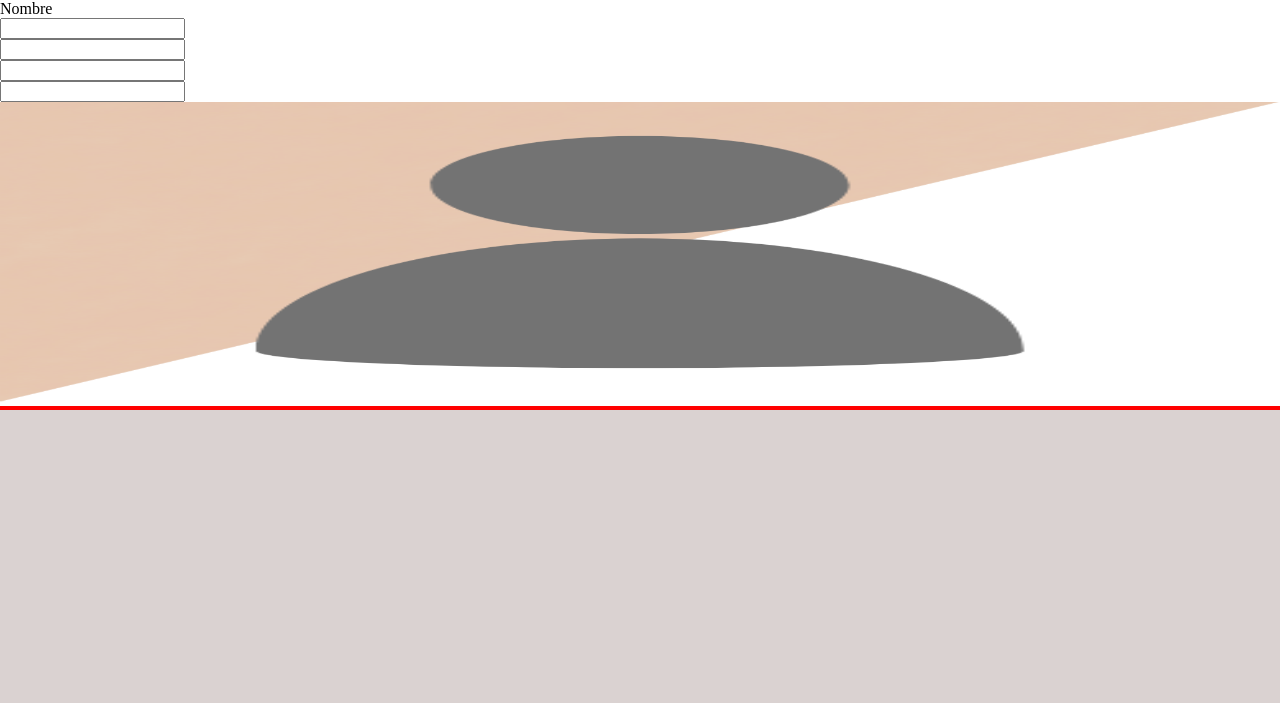
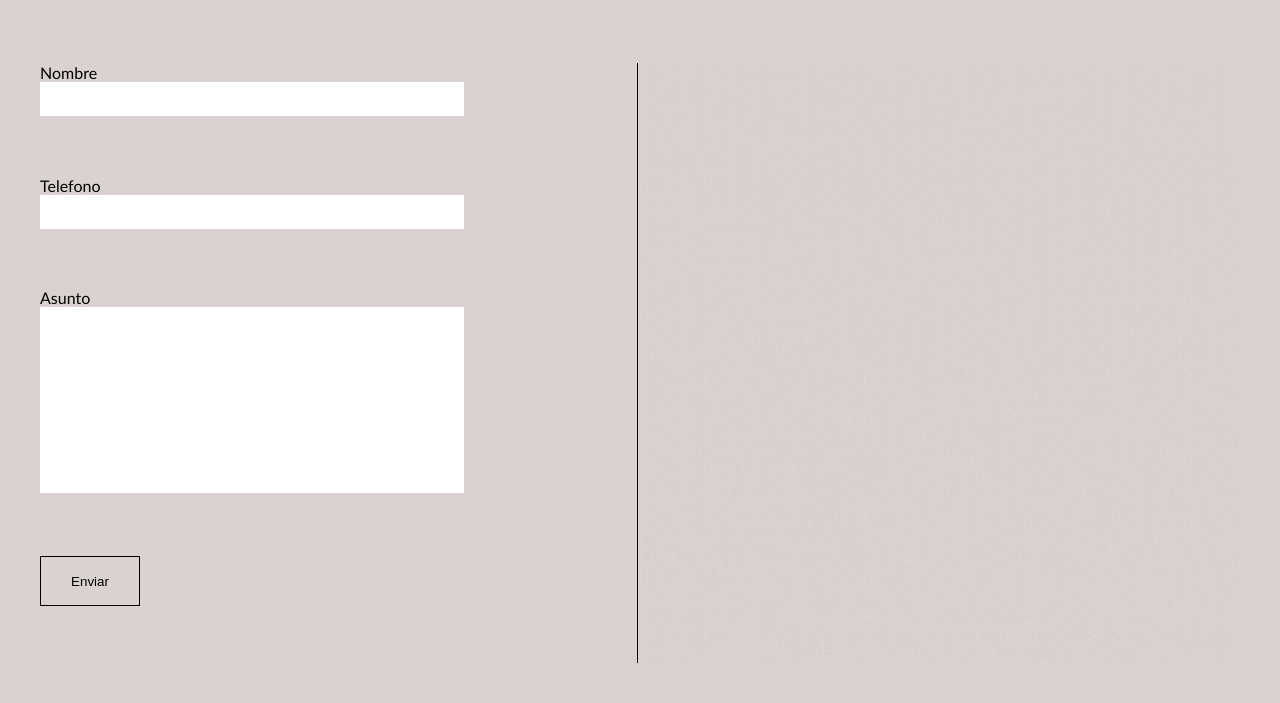
Before and after one commit to cristoballizana/cursos, a plain HTML site: page cursos1/contacto.html in a window 1280 px wide. Shown: the part 180-883 px from the top of the page. Before the commit the page ends 800 px from the top, so only its background shows below. Drawn offline with Linux system fonts and the light colour scheme.

Commit message:
v6
mejorado

```diff
--- a/cursos1/contacto.html
+++ b/cursos1/contacto.html
@@ -27,27 +27,34 @@
 
         </header>
 
+        <BR><BR>
 
+        <center>
+                <h1>contacto</h1>
+        <center>
+                <hr id="hr1">
+                <BR>
 
-        <div id="ContenedorContacto">
+                <div id="Contenedor">
 
-                <BR><BR>
-                <h1>contacto</h1>
+                        <div id="Contenedor-contactos">
+                                <form >
+                                <label for="">Nombre</label><br>
+                                <input type="text" required ></input><br>
 
-                <hr id="hr1">
+                                <label for="">Telefono</label><br>
+                                <input type="text" required></input><br>
 
-                    <div id="infoContacto">
-                        <label for="">Nombre </label><br>
-                        <input type="text" ></input>
-                        <label for=""> </label><br>
-                        <input type="text" ></input>
-                        <label for=""> </label><br>
-                        <input type="text" ></input>
-                        <label for=""> </label><br>
-                        <input type="text" ></input>
+                                <label for="">Asunto</label><br>
+                                <textarea required></textarea><br>
+                                <button id="boton" type="submit" >Enviar</button>
+                                </form>
 
+                        </div>
 
-                                <img id="ContactoImg" src="img/contacto.png  " alt="">
+                        <div id="Contenedor-foto">
+                                <img  id="img1" src="img/Java Script.gif" alt="">
+                        </div>
 
 
                 </div>
--- a/cursos1/css/estilo.css
+++ b/cursos1/css/estilo.css
@@ -2,7 +2,7 @@ body{
 
 margin: 0;
 background-color: #dad2d1;
-
+font-family: 'Gill Sans', 'Gill Sans MT', Calibri, 'Trebuchet MS', sans-serif;
 
 }
 
@@ -20,7 +20,6 @@ color: #6F6C6C;
 border: 0px;
 background-color:transparent ;
 height: 50px;
-font-family: 'Gill Sans', 'Gill Sans MT', Calibri, 'Trebuchet MS', sans-serif;
 font-size: 150%;
 padding-right: 10px;
 padding-left: 10px;
@@ -151,34 +150,6 @@ background-color: red;
 
 }
 
-#infoContacto{
-
-
-  background-color: white;
-  margin: 0px;
-  padding: 0px;
-
-}
-
-
-#ContactoImg{
-
-
-  height:  300px;
-  margin: 0px;
-  padding: 0px;
-}
-
-
-#ContenedorContacto{
-
-width:100%;
-height:500px;
-background-color: red;
-
-}
-
-
 
 #contenedor-footer{
 
@@ -191,12 +162,12 @@ height:400px ;
 
 #contenedor-footer-img {
 
-background-color:red;
+
 width: 30%;
 }
 
 #contenedor-footer-informacion {
-  background-color:blue;
+  background-color:#dad2d1;
   width: 70%;
   padding: 30px;
 
@@ -206,7 +177,7 @@ width: 30%;
 #contenedor-footer-informacion-contacto{
 
 
-background-color: black;
+background-color: #dad2d1;
 width: 33.3%;
 
 }
@@ -215,15 +186,16 @@ width: 33.3%;
 #contenedor-footer-informacion-soporte{
 
 
-  background-color: white;
+  background-color: #dad2d1;
   width: 33.3%;
+
 
   }
 
   #contenedor-footer-informacion-comunidad{
 
 
-    background-color: green;
+    background-color: #dad2d1;
     width: 33.3%;
 
     }
@@ -234,3 +206,117 @@ display: flex;
 
 height: 100%;
     }
+
+
+
+
+
+    #hr1{
+
+      background-color: black;
+      height: 1px;
+    width: 50%;
+
+    }
+
+    #Contenedor{
+
+    width: 100%;
+    max-width: 1200px;
+    margin: auto;
+    padding: 40px 0;
+    display: flex;
+    gap: 5px;
+    }
+
+
+
+    #Contenedor-contactos{
+
+
+      width: 50%;
+     border-right:1px solid;
+     text-align: left;
+
+    }
+
+
+
+
+#Contenedor-foto{
+
+
+width: 50%;
+ }
+
+
+#img1{
+
+height: 100%;
+
+
+}
+
+#gif{
+
+ height: 100%;
+}
+
+
+.h1fotter{
+
+border-left: 5px black solid;
+padding-left:  5px;
+
+
+}
+
+.info{
+list-style-type: none;
+text-align: left;
+padding: 0;
+
+
+
+ }
+
+.info-li{
+
+margin-top: 10px;
+
+
+}
+
+input{
+width: 70%;
+height: 30px;
+  margin-bottom: 10%;
+  border: 1px solid white;
+}
+
+input:hover , textarea:hover{
+
+  border-color: black;
+}
+
+textarea{
+  width: 70%;
+  height: 30%;
+  margin-bottom: 10%;
+  resize: none;
+  border: 1px solid white
+
+}
+form{
+
+  height: 100%;
+}
+
+
+#boton{
+
+background-color: transparent;
+border: 1px solid;
+height: 50px;
+width: 100px;
+}
```
Also changed, not shown: cursos1/index.html (+24 -11 lines), cursos1/img/Diseño sin título.gif (added), cursos1/img/Java Script.gif (added), cursos1/img/online.gif (added). Lines whose indentation alone changed are shown as unchanged.
